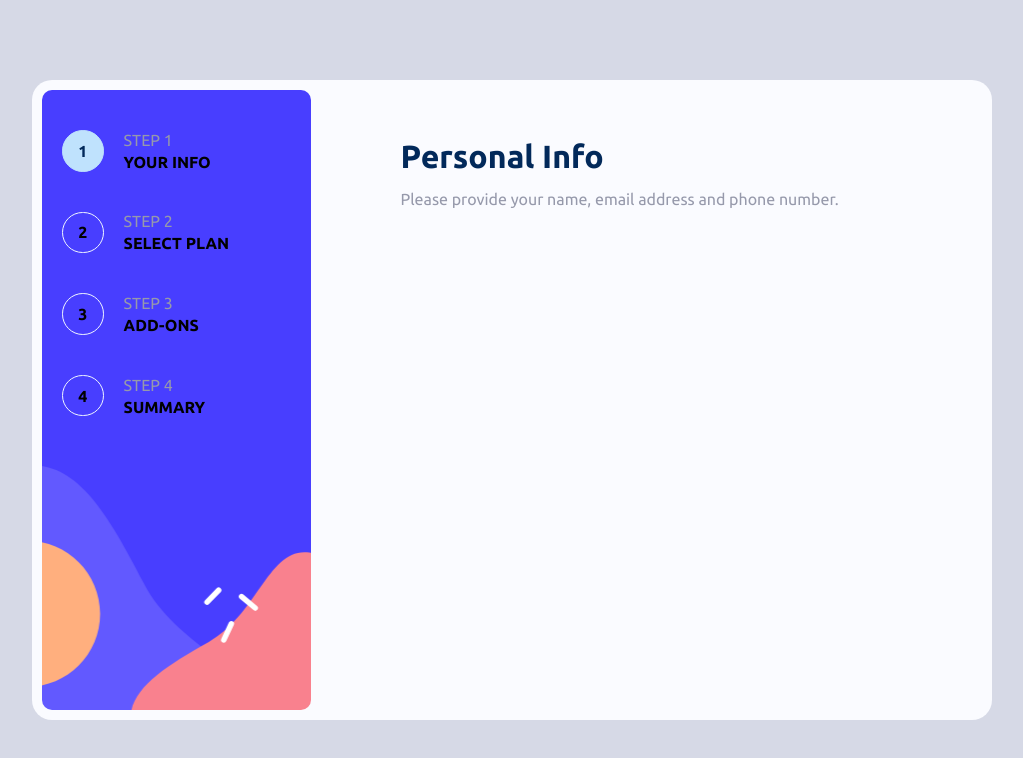
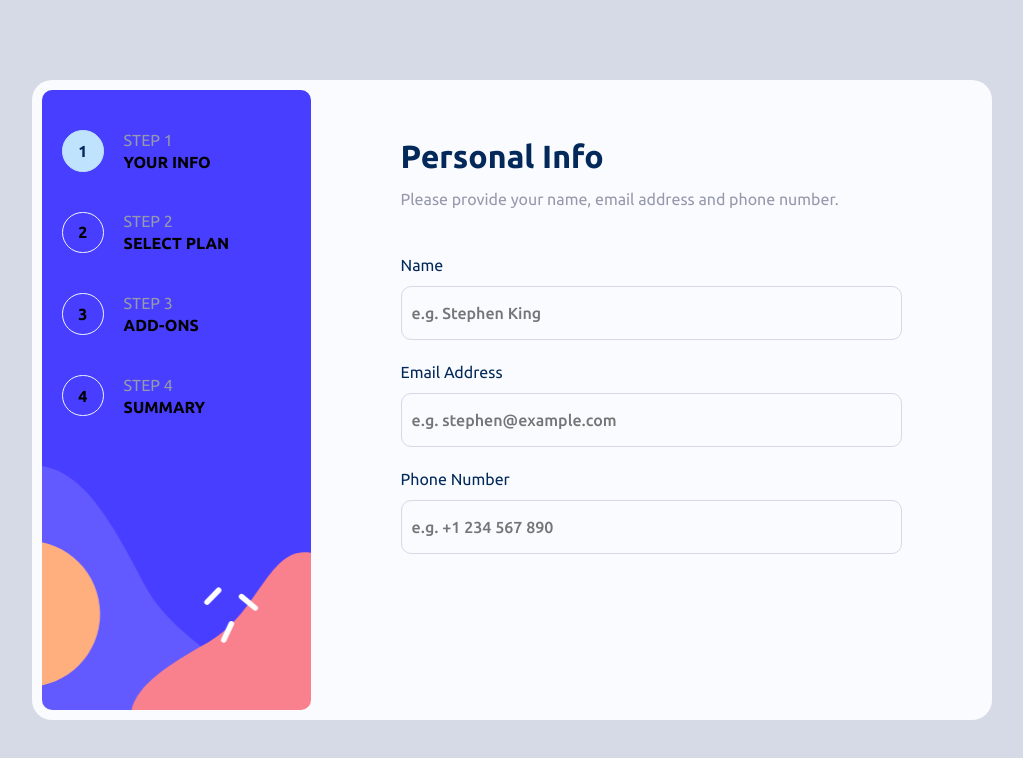
Before and after one commit to alvaromd99/multi-step-form, a React (Vite) app: page / in a window 1280 px wide. Shown: the top 758 px of the page, without its empty margins (128-1151 px from the left). Built offline with nearby package versions, Linux system fonts and the light colour scheme.

Commit message:
style the form

```diff
--- a/src/App.css
+++ b/src/App.css
@@ -122,3 +122,39 @@
 		color: var(--cool-gray);
 	}
 }
+
+.form-content {
+	margin-top: 3rem;
+	display: flex;
+	flex-direction: column;
+	justify-content: center;
+	gap: 1.4rem;
+}
+
+.custom-input {
+	display: flex;
+	flex-direction: column;
+	gap: 12px;
+
+	& input {
+		width: 100%;
+		height: 3.4rem;
+		background-color: transparent;
+		color: inherit;
+		border: 1px solid var(--light-gray);
+		border-radius: 10px;
+		padding-inline: 10px;
+		font-size: 1rem;
+		font-weight: 500;
+	}
+
+	& input:focus {
+		border: none;
+		outline: 1px solid var(--purplish-blue);
+	}
+
+	& .custom-input-info {
+		display: flex;
+		justify-content: space-between;
+	}
+}
--- a/src/components/step1/CustomInput.tsx
+++ b/src/components/step1/CustomInput.tsx
@@ -1,3 +1,66 @@
-export default function CustomInput() {
-	return <div>CustomInput</div>
+import { ChangeEvent, useState } from 'react'
+
+interface CustomInputProps {
+	id: string
+	label: string
+	type: string
+	placeholder: string
 }
+
+export default function CustomInput({
+	id,
+	label,
+	type,
+	placeholder,
+}: CustomInputProps) {
+	const [value, setValue] = useState('')
+	const [error, setError] = useState('')
+
+	const handleChange = (event: ChangeEvent<HTMLInputElement>) => {
+		const inputValue = event.target.value
+		setValue(inputValue)
+
+		if (id === 'name') {
+			if (inputValue.length < 2 && inputValue !== '') {
+				setError('Name should be at least 2 characters')
+			} else {
+				setError('')
+			}
+		} else if (id === 'email') {
+			const emailPattern = /^[^\s@]+@[^\s@]+\.[^\s@]+$/
+
+			if (!emailPattern.test(inputValue)) {
+				setError('Invalid email')
+			} else {
+				setError('')
+			}
+		} else if (id === 'phoneNumber') {
+			const phonePattern = /^\+\d{2}\s\d{3}\s\d{3}\s\d{3}$/
+
+			if (!phonePattern.test(inputValue)) {
+				setError('Use format: +12 234 567 890')
+			} else {
+				setError('')
+			}
+		} else {
+			setError('')
+		}
+	}
+
+	return (
+		<div className='custom-input'>
+			<div className='custom-input-info'>
+				<label htmlFor={id}>{label}</label>
+				{error && <span style={{ color: 'red' }}>{error}</span>}
+			</div>
+			<input
+				value={value}
+				id={id}
+				type={type}
+				placeholder={placeholder}
+				onChange={handleChange}
+				autoComplete='off'
+			/>
+		</div>
+	)
+}
--- a/src/components/step1/InfoForm.tsx
+++ b/src/components/step1/InfoForm.tsx
@@ -1,12 +1,33 @@
 import Title from '../header/Title'
+import CustomInput from './CustomInput'
 
 const InfoForm = () => {
 	return (
-		<div>
+		<div className='step1'>
 			<Title
 				title='Personal Info'
 				subtitle='Please provide your name, email address and phone number.'
 			/>
+			<div className='form-content'>
+				<CustomInput
+					id='name'
+					label='Name'
+					type='text'
+					placeholder='e.g. Stephen King'
+				/>
+				<CustomInput
+					id='email'
+					label='Email Address'
+					type='email'
+					placeholder='e.g. stephen@example.com'
+				/>
+				<CustomInput
+					id='phoneNumber'
+					label='Phone Number'
+					type='text'
+					placeholder='e.g. +1 234 567 890'
+				/>
+			</div>
 		</div>
 	)
 }
```
